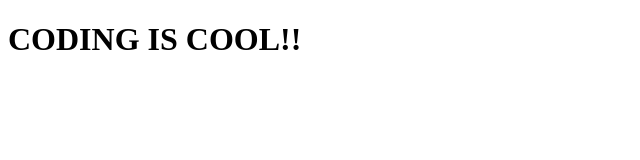
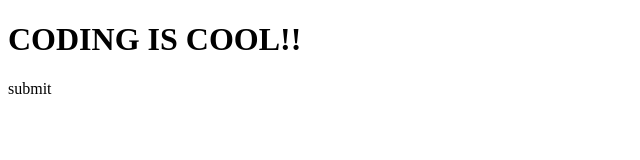
Before and after one commit to prafullatass/git-intro, a plain HTML site: page index.html in a window 1280 px wide. Shown: the full height of the page, 0-640 px from the left. Drawn offline with Linux system fonts and the light colour scheme.

Commit message:
added a button

```diff
--- a/index.html
+++ b/index.html
@@ -8,5 +8,6 @@
 </head>
 <body>
     <h1>CODING IS COOL!!</h1>
+    <buttom>submit</buttom>
 </body>
 </html>
```
